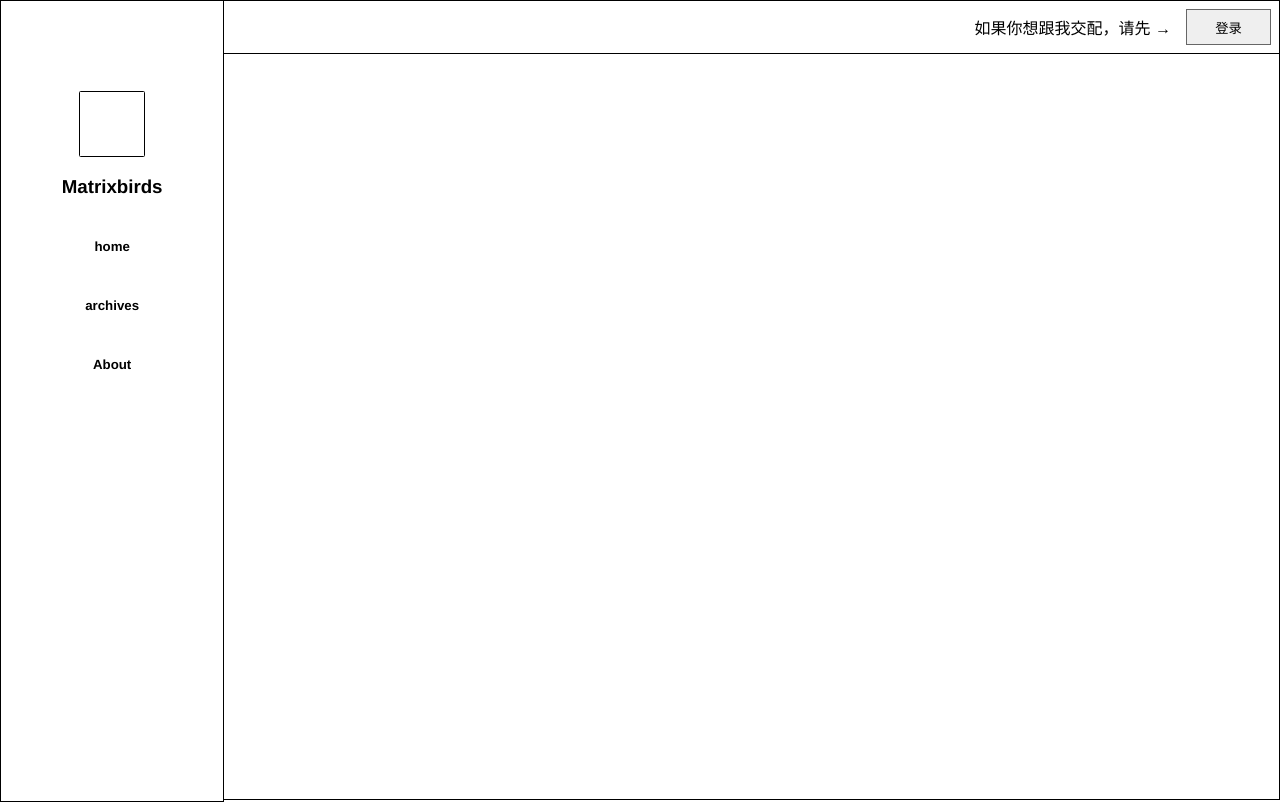
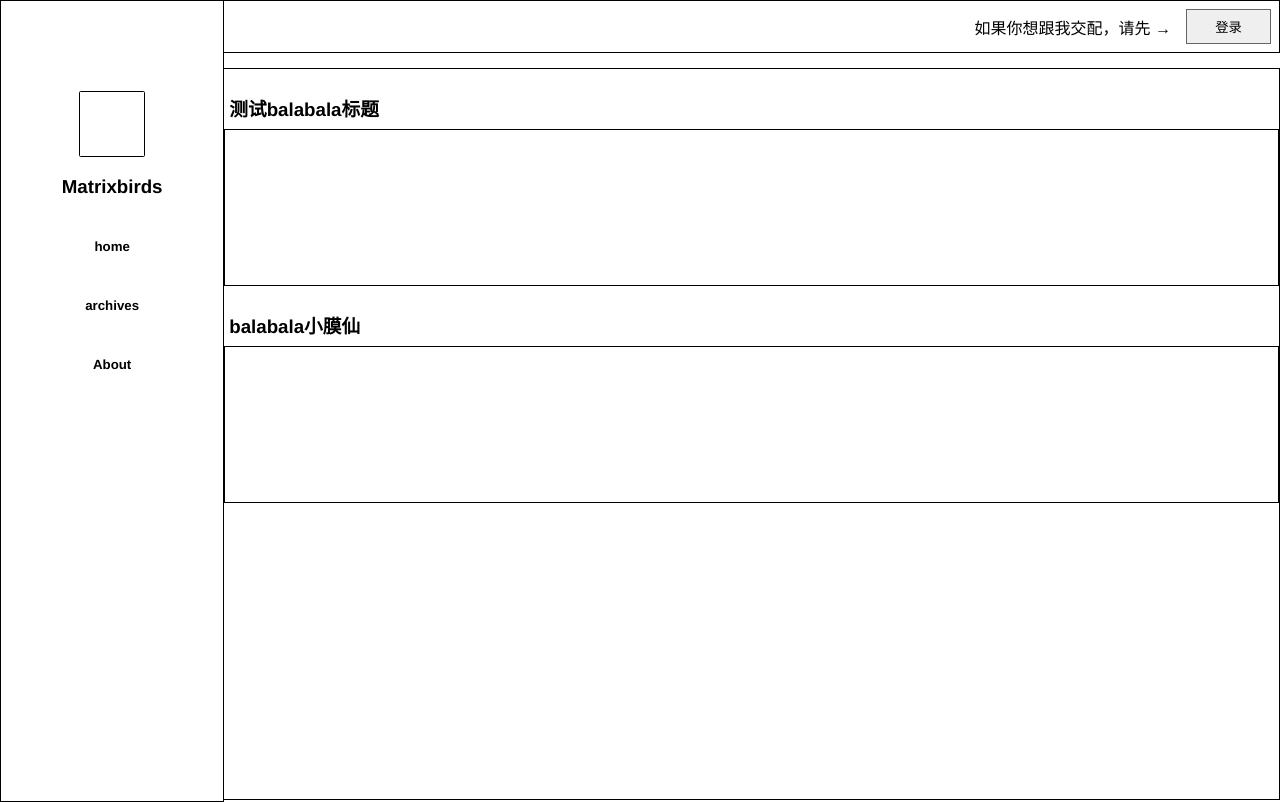
Before and after one commit to Matrixbirds/kairi, a Vue app: page / in a window 1280 px wide. Built offline with nearby package versions, Linux system fonts and the light colour scheme.

Commit message:
scratch: article preview

```diff
--- a/src/App.vue
+++ b/src/App.vue
@@ -25,7 +25,20 @@
         </div>
         <button class='github-login'>登录</button>
       </div>
-      <div class='content-body'></div>
+      <div class='content-body'>
+        <div class='article-preview'>
+          <div class='article-title'>
+            <h3 class='title'>测试balabala标题</h3>
+          </div>
+          <div class='article-short-content'></div>
+        </div>
+        <div class='article-preview'>
+          <div class='article-title'>
+            <h3 class='title'>balabala小膜仙</h3>
+          </div>
+          <div class='article-short-content'></div>
+        </div>
+      </div>
     </div>
   </div>
   <!--<router-view></router-view>-->
--- a/src/css/site.css
+++ b/src/css/site.css
@@ -15,6 +15,16 @@ body, html, .container, .menu, .content { height: 100%; }
   flex-flow: column nowrap;
 }
 .menu-bar {
+  align-self: center;
+}
+.profile {
+  display: flex;
+  display: -webkit-flex;
+  flex-flow: column nowrap;
+  padding-top: 90px;
+}
+
+.profile-item {
   align-self: center;
 }
 .avatar-wrap {
@@ -57,17 +67,29 @@ body, html, .container, .menu, .content { height: 100%; }
 
 .content-body {
   height: 100%;
-  margin-top: -1px;
+  margin-top: 15px;
   border: 1px solid #000;
 }
 
-.profile {
+.article-preview {
   display: flex;
   display: -webkit-flex;
   flex-flow: column nowrap;
-  padding-top: 90px;
+  padding-top: 25px;
 }
 
-.profile-item {
-  align-self: center;
+.article-title {
+  max-height: 35px;
+  height: 35px;
 }
+
+.title {
+  margin: 0 0;
+  margin-left: 5px;
+}
+
+.article-short-content {
+  height: 150px;
+  padding-top: 5px;
+  border: 1px solid #000;
+}
```
